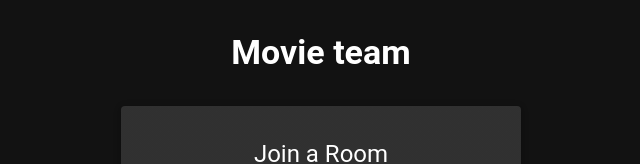
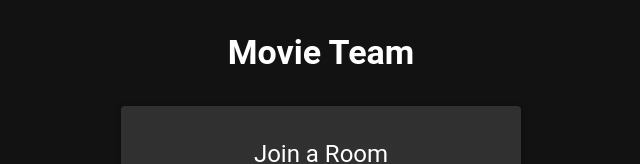
Before and after one commit to VictorNicolasLO/movie-team, a React (Vite) app: page / in a window 1280 px wide. Shown: the top 164 px of the page, without its empty margins (319-959 px from the left). Built offline with nearby package versions, Linux system fonts and the light colour scheme.

Commit message:
Change name again

```diff
--- a/src/components/common/AuthLayout.jsx
+++ b/src/components/common/AuthLayout.jsx
@@ -7,7 +7,7 @@ const AuthLayout = ({ children }) => {
         <Container maxWidth="md">
             <Box sx={{ my: 4, display: 'flex', flexDirection: 'column', alignItems: 'center' }}>
                 <Typography variant="h4" component="h1" gutterBottom sx={{ fontWeight: 'bold', mb: 4, background: 'white', WebkitBackgroundClip: 'text', WebkitTextFillColor: 'transparent' }}>
-                    Movie team
+                    Movie Team
                 </Typography>
 
                 <Box display={'flex'} justifyContent={'center'} sx={{ width: '100%' }}>
--- a/src/components/common/Layout.jsx
+++ b/src/components/common/Layout.jsx
@@ -7,7 +7,7 @@ const Layout = ({ children }) => {
         <Container maxWidth="md">
             <Box sx={{ my: 4, display: 'flex', flexDirection: 'column', alignItems: 'center' }}>
                 <Typography variant="h4" component="h1" gutterBottom sx={{ fontWeight: 'bold', mb: 4, background: 'white', WebkitBackgroundClip: 'text', WebkitTextFillColor: 'transparent' }}>
-                    Movie team
+                    Movie Team
                 </Typography>
                 <Box sx={{ width: '100%' }}>
                     {children}
```
